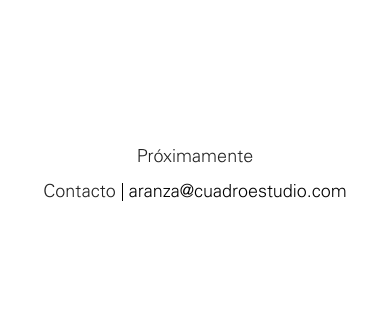
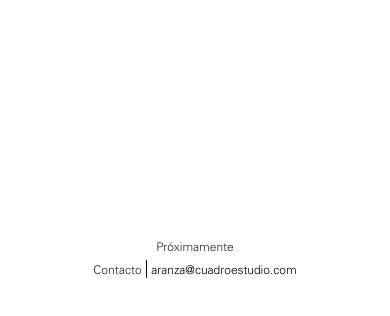
Before and after one commit to AndrewAlva/Cuadro_Landing, a plain HTML site: page index.html in a window 390 px wide. Shown: the part 528-844 px from the top of the page. Drawn offline with nearby package versions, Linux system fonts and the light colour scheme.

Commit message:
Second prototype animation, start test crossbrowser

```diff
--- a/index.html
+++ b/index.html
@@ -4,17 +4,17 @@
         <meta charset="utf-8">
         <meta http-equiv="x-ua-compatible" content="ie=edge">
         <title>Cuadro Estudio</title>
-        <meta name="description" content="">
+        <meta name="description" content="Cuadro es un estudio de diseño; creamos marcas, espacios y productos.">
         <meta name="viewport" content="width=device-width, initial-scale=1">
 
         <!-- PLACE ORIGINAL FACEBOOK META TAGS -->
             <meta property="fb:admins" content="YOUR_ID_ADMIN_OF_THE_APP" />
             <meta property="fb:app_id" content="PLACE_YOUR_ID" />
 
-            <meta property="og:title" content="PLACE_YOUR_TITLE" />
-            <meta property="og:site_name" content="PLACE_YOUR_SITE_NAME"/>
-            <meta property="og:url" content="PLACE_YOUR_OFFICIAL_URL" />
-            <meta property="og:description" content="PLACE_YOUR_DESCRIPTION" />
+            <meta property="og:title" content="Cuadro Estudio" />
+            <meta property="og:site_name" content="Cuadro Estudio"/>
+            <meta property="og:url" content="http://mandelbrot.mx/clients/Cuadro/" />
+            <meta property="og:description" content="Cuadro es un estudio de diseño; creamos marcas, espacios y productos." />
 
             <!-- PLACE WHAT KIND OF APP THIS IS -->
             <meta property="og:type" content="website" />
@@ -23,7 +23,7 @@
             <meta property="og:locale" content="es_MX" />
 
             <!-- PLACE AN IMAGE FOR_THE SHARE GRAPH -->
-            <meta property="og:image" content="http://.com/img/_share.jpg" />
+            <meta property="og:image" content="http://mandelbrot.mx/clients/Cuadro/img/brand/cuadro_estudio_share.jpg" />
         <!-- END FB META TAGS -->
 
         <link rel="apple-touch-icon" href="apple-touch-icon.png">
--- a/js/main.js
+++ b/js/main.js
@@ -9,7 +9,7 @@ $(document).ready(function() {
 			$('.animateObj').each(function(index, el) {
 				setTimeout(function(){
 					$(el).removeClass('animateObj');
-				}, (index * 250));
+				}, (index * 200));
 			});
 		}, 1800);
 	}, 100);
--- a/scss/styling.scss
+++ b/scss/styling.scss
@@ -22,10 +22,11 @@
 		.innerWrap{
 			position: absolute;
 			width: 100%;
+			min-width: 320px;
 			height: 100%;
 			margin: auto;
 			top: 0; bottom: 0; left: 0; right: 0;
-			overflow: scroll;
+			overflow: hidden;
 			background-color: $mbrtWhite;
 
 			#isoCuadro{
@@ -48,6 +49,7 @@
 					font-weight: 700;
 					text-align: center;
 					text-transform: capitalize;
+					cursor: default;
 
 					// Required, since we're setting absolute on pseudo-elements
 					position: absolute;
@@ -142,7 +144,7 @@
 
 			#dataCuadro{
 				position: absolute;
-				width: 330px;
+				width: 320px;
 				height: 70px;
 				margin: auto;
 				left: 0; right: 0;
@@ -182,6 +184,7 @@
 		}
 	}
 
+	// Animation helper classes
 		.crystal{
 			@include opacity(0);
 			display: none;
@@ -196,4 +199,54 @@
 			        transform: translateY(7px);
 		}
 
+
+	// Responsive styling
+
+	@media (max-width: 1024px) {
+		#mbrtWrap{
+			.innerWrap{
+				#dataCuadro{
+					bottom: 80px;
+				}
+			}
+		}
+	}
+
+	@media (max-width: 768px) {
+		#mbrtWrap{
+			.innerWrap{
+				#dataCuadro{
+					bottom: 50px;
+
+					.line{
+						font-size: 14px;
+					}
+				}
+			}
+		}
+	}
+
+	@media (max-width: 500px) {
+		#mbrtWrap{
+			.innerWrap{
+				#isoCuadro{
+					bottom: 80px;
+				}
+
+				#dataCuadro{
+					height: 50px;
+					bottom: 30px;
+
+					.line{
+						font-size: 12px;
+						line-height: 25px;
+					}
+					.secondLine{
+						top: -5px;
+					}
+				}
+			}
+		}
+	}
+
 // END MANDELBROT style
```
Also changed, not shown: css/styling.css, img/brand/cuadro_estudio_share.jpg (added), 2 other files. Lines whose indentation alone changed are shown as unchanged.
